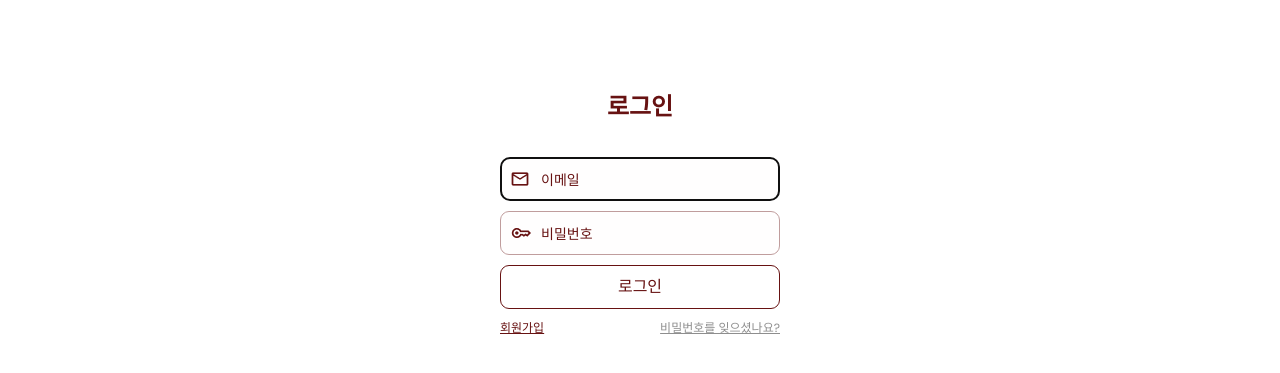
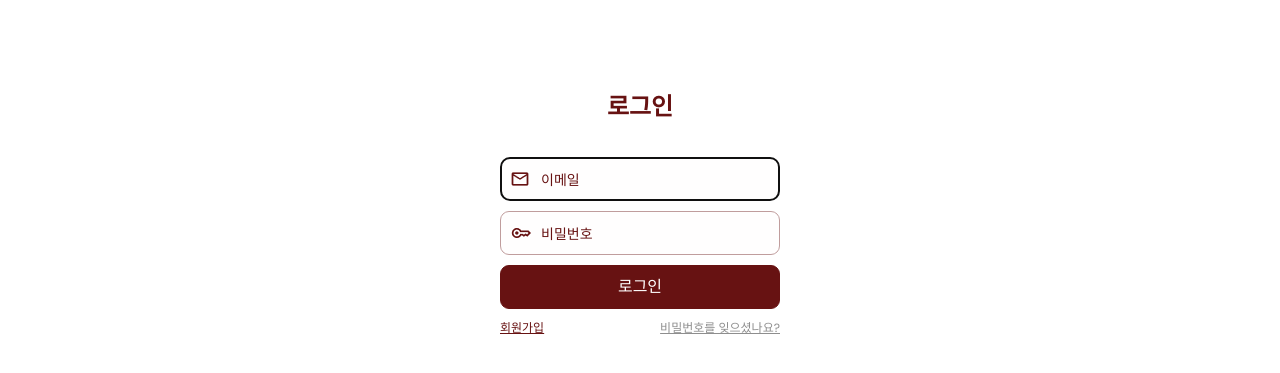
Before and after one commit to kaori-killer/BookHub, a website: page bookHub-Project/bookHub-Back/public/views/login.html in a window 1280 px wide. Shown: the part 85-458 px from the top of the page. Drawn offline with nearby package versions, Linux system fonts and the light colour scheme.

Commit message:
css change
button color change

```diff
--- a/bookHub-Project/bookHub-Back/public/css/home.css
+++ b/bookHub-Project/bookHub-Back/public/css/home.css
@@ -86,13 +86,15 @@ input::placeholder {
     margin-top: 10px;
     margin-bottom: 10px;
     border-radius: 9px;
+    background-color:  #671212 ;
+    border: 1px solid #671212;
+    color: white;
+}
+
+.btn:hover {
     background-color: white;
     border: 1px solid #671212;
     color: #671212;
-}
-
-.btn:hover {
-    background-color: #671212;
 }
 
 .btn2 {
```
